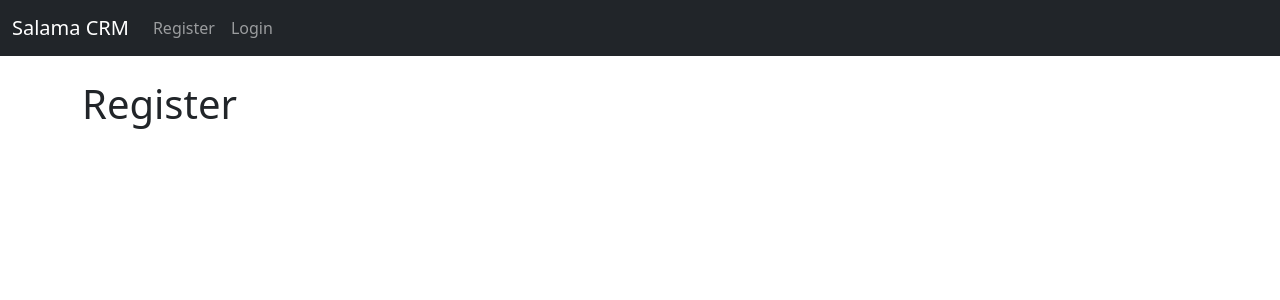
After one commit to FrankMwandi/CRM, a Django app: page /register/ in a window 1280 px wide. The commit adds this page. Shown: the top 300 px of the page. Run offline with Django 4.2, Linux system fonts and the light colour scheme.

Commit message:
Added registration

```diff
--- a/website/templates/navbar.html
+++ b/website/templates/navbar.html
@@ -17,6 +17,10 @@
           {% else %}
 
           <li class="nav-item">
+            <a class="nav-link" href="{% url 'register' %}">Register</a>
+          </li>
+
+          <li class="nav-item">
             <a class="nav-link" href="{% url 'home' %}">Login</a>
           </li>
 
--- /dev/null
+++ b/website/templates/register.html
@@ -0,0 +1,8 @@
+{% extends 'base.html' %}
+
+{%block content%}
+
+<h1> Register </h1>
+
+
+{%endblock%}
--- a/website/urls.py
+++ b/website/urls.py
@@ -5,4 +5,5 @@ urlpatterns = [
     path('',views.home, name='home'),
     #path('login/', views.login_user, name='login'),
     path('logout/',views.logout_user, name='logout'),
+    path('register/', views.register_user, name='register'),
 ]
--- a/website/views.py
+++ b/website/views.py
@@ -27,3 +27,6 @@ def logout_user(request):
     logout(request)
     messages.success(request, "You have been logged out!")
     return redirect('home')
+
+def register_user(request):
+    return render(request, 'register.html',{})
```
Also changed, not shown: website/forms.py (added, +31 -0 lines).
